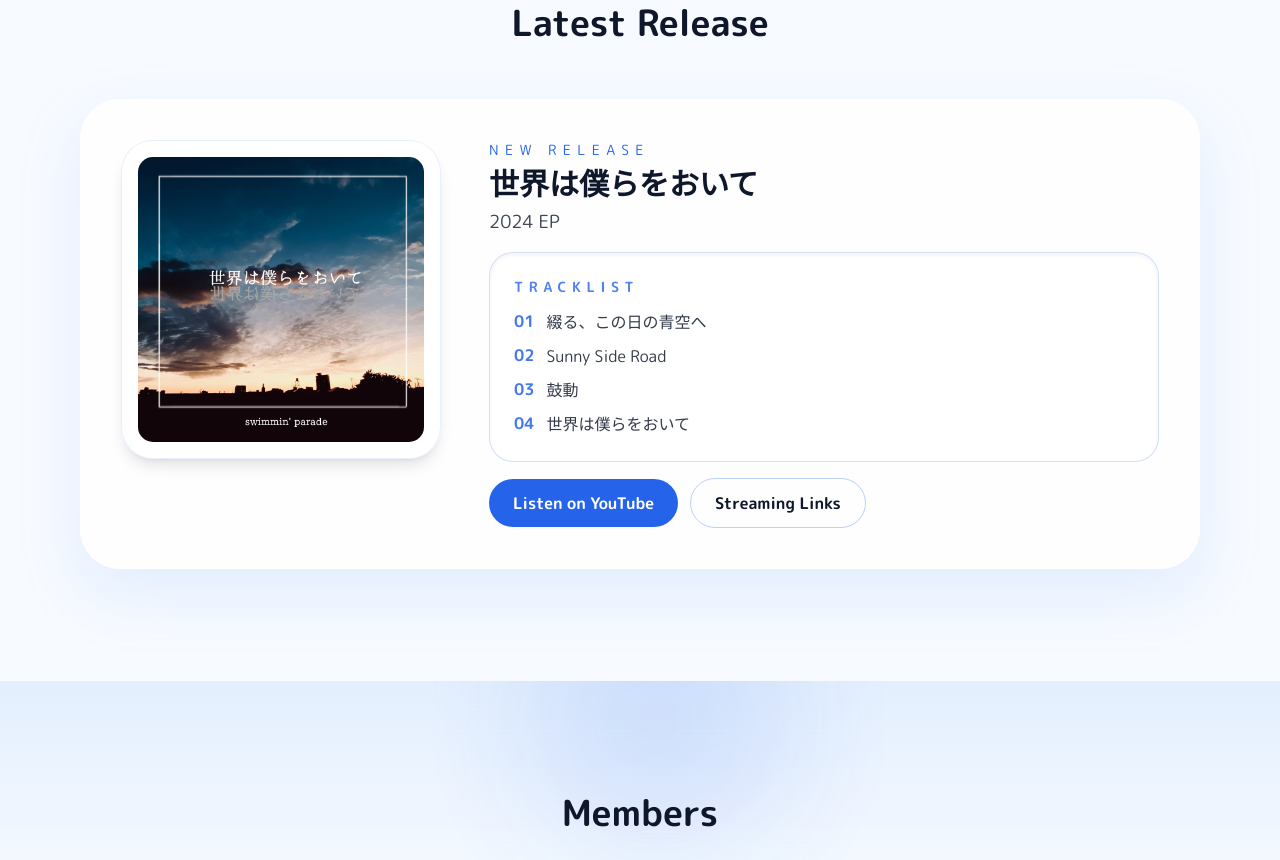
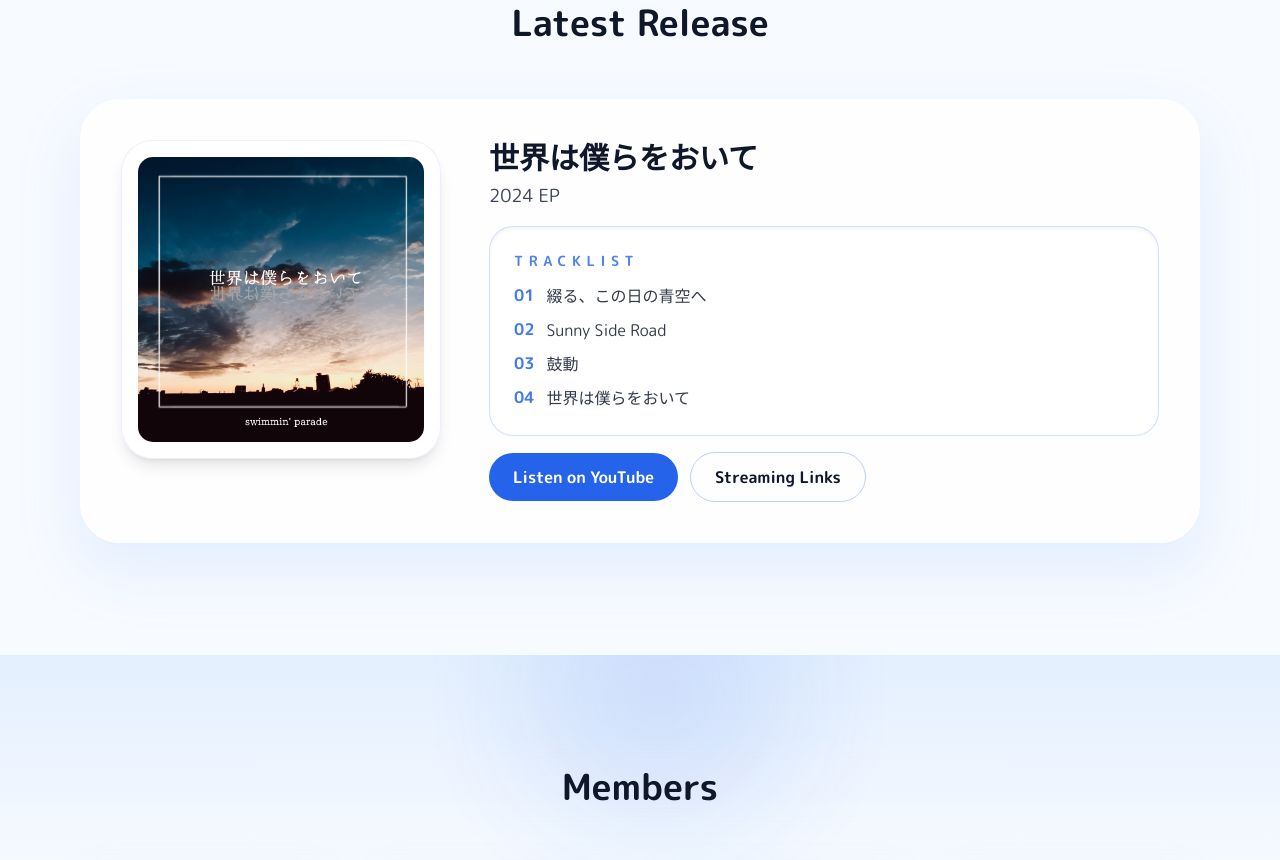
Before and after one commit to reo-kambayashi/swimmin-parade, an Astro site: page / in a window 1280 px wide. Shown: the part 829-1689 px from the top of the page. Built offline with nearby package versions, Linux system fonts and the light colour scheme; Astro itself is replaced by a stand-in of ours; a web font is replaced by a local one.

Commit message:
style: remove redundant "New Release" label from latest release section

```diff
--- a/src/components/LatestRelease.astro
+++ b/src/components/LatestRelease.astro
@@ -40,9 +40,6 @@ const latestRelease = releases.find(r => r.isLatest);
             data-animate-distance="26px"
           >
             <div class="space-y-1.5">
-              <p class="text-xs uppercase tracking-[0.45em] text-primary sm:text-sm" data-animate="fade-up" data-animate-delay="0.08s">
-                New Release
-              </p>
               <h3 class="text-2xl font-bold font-heading text-text sm:text-3xl" data-animate="fade-up" data-animate-delay="0.12s">
                 {latestRelease.title}
               </h3>
```
